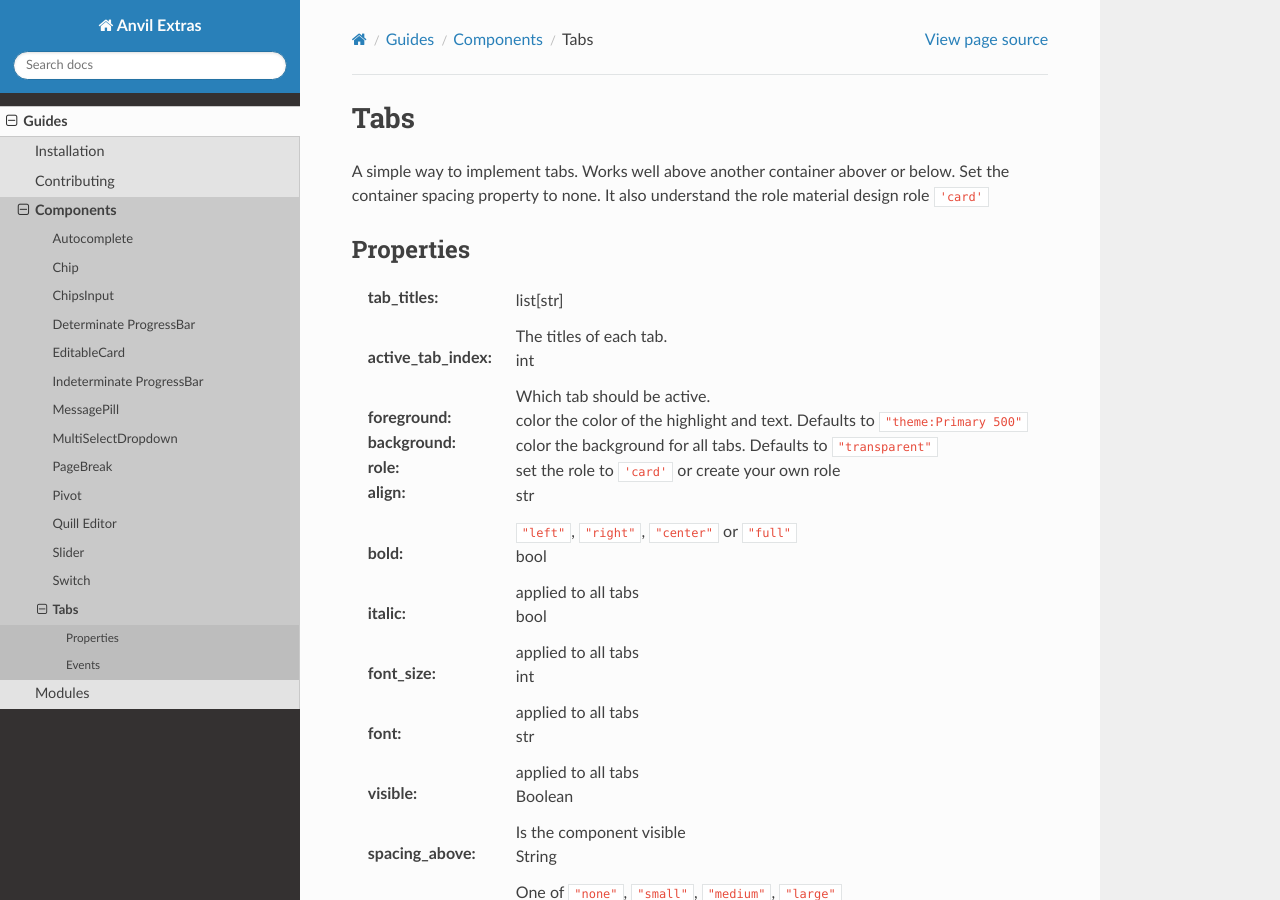
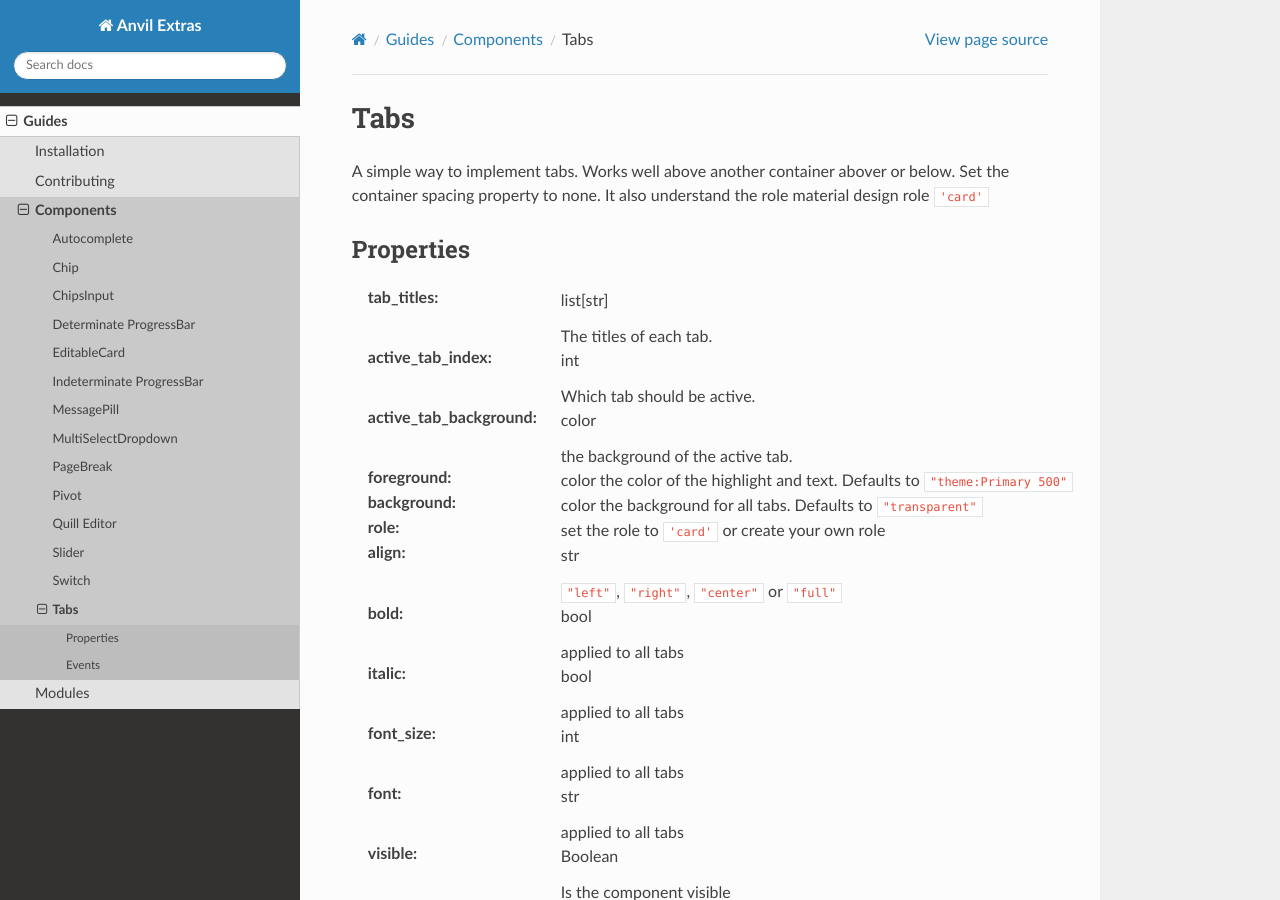
Before and after one commit to anvilistas/anvil-extras, a Sphinx documentation site: the page built from docs/guides/components/tabs.rst, in a window 1280 px wide and 900 px high. Built offline with Sphinx 7.4.7 and the Read the Docs theme 2.0.0, drawn with Linux system fonts in a browser that asks for light colours.

Commit message:
update docs

```diff
--- a/docs/guides/components/tabs.rst
+++ b/docs/guides/components/tabs.rst
@@ -13,6 +13,10 @@
 :active_tab_index: int
 
     Which tab should be active.
+
+:active_tab_background: color
+
+    the background of the active tab.
 
 :foreground: color
     the color of the highlight and text. Defaults to ``"theme:Primary 500"``
```
